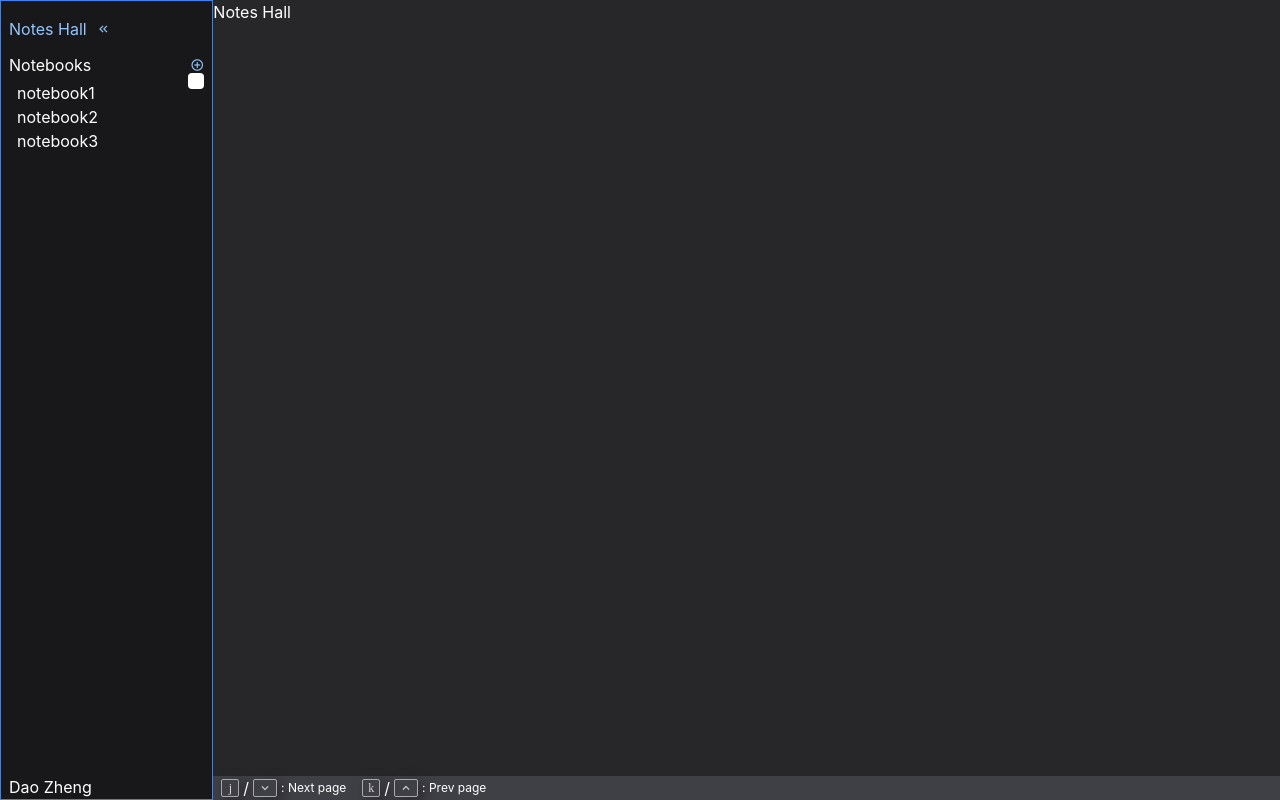
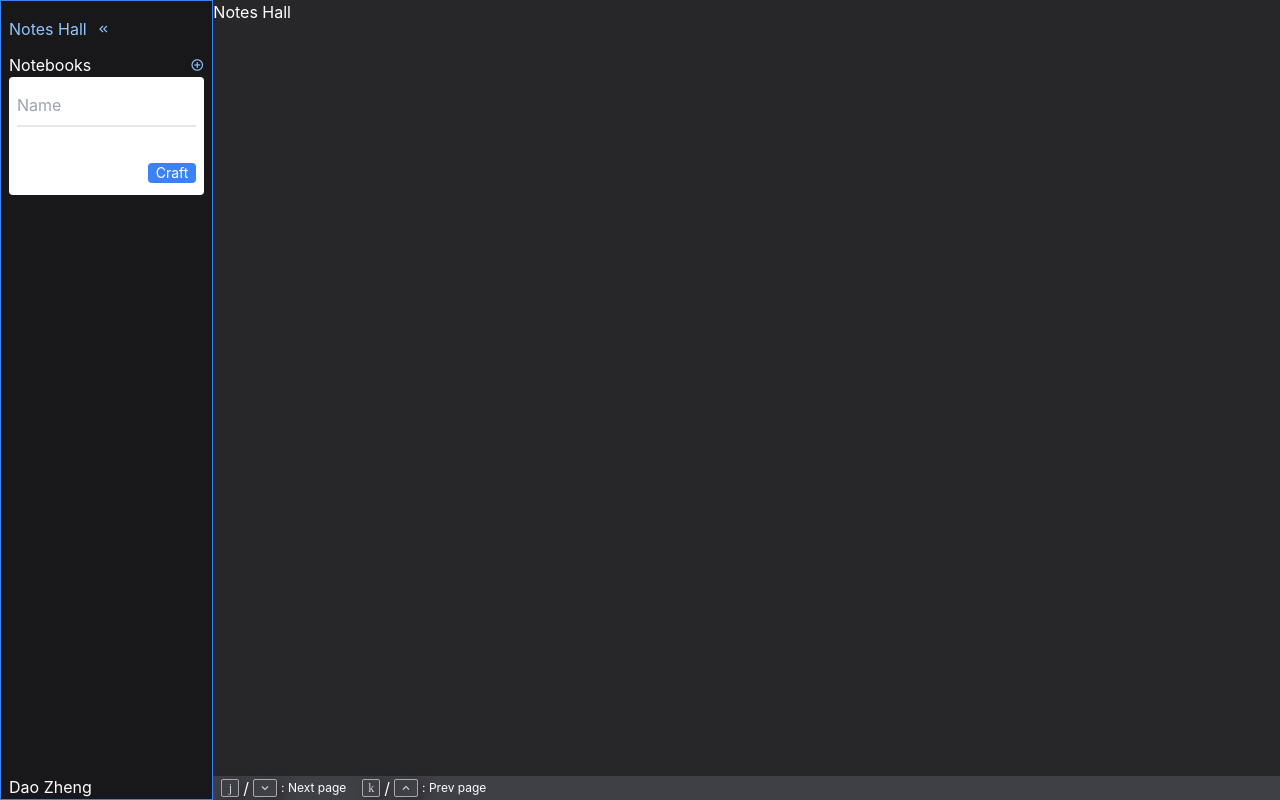
Before and after one commit to daoyzheng/notecraft, a React (Vite) app: page / in a window 1280 px wide. Both pictures are taken after a click on the icon "add_circle_outline". Built offline with nearby package versions, Linux system fonts and the light colour scheme.

Commit message:
Add notebook name input field in new notebook form

```diff
--- a/src/components/globalMenu/GlobalMenu.tsx
+++ b/src/components/globalMenu/GlobalMenu.tsx
@@ -88,7 +88,11 @@ const GlobalMenu = observer(() => {
     setShowNewNotebookForm(!showNewNotebookForm)
   }
   function handleNewNotebookBlur () {
-
+    setShowNewNotebookForm(false)
+  }
+  function handleCreateNewNotebook (data: INotebook) {
+    setShowNewNotebookForm(false)
+    console.log('data', data)
   }
   return (
     <div className="justify-between flex flex-col h-full">
@@ -114,6 +118,7 @@ const GlobalMenu = observer(() => {
             <NewNotebookForm
               onBlur={handleNewNotebookBlur}
               blurException={newNotebookFormRef}
+              onCreateNewNotebook={handleCreateNewNotebook}
             />
           }
         </div>
--- a/src/components/globalMenu/GlobalMenuItem.tsx
+++ b/src/components/globalMenu/GlobalMenuItem.tsx
@@ -12,7 +12,7 @@ const GlobalMenuItem: FC<Props> = ({className, children, isFocused, onClick}) =>
     onClick && onClick()
   }, [onClick])
   return (
-    <div className={`${className} flex flex-row items-center w-full gap-x-2`}>
+    <div className={`${className} flex flex-row items-center w-full gap-x-2 z-0`}>
       <div className={`${isFocused ? 'text-blue-300' : ''} cursor-pointer hover:text-blue-300`} onClick={handleOnClick}>
         {children}
       </div>
--- a/src/components/globalMenu/NewNotebookForm.tsx
+++ b/src/components/globalMenu/NewNotebookForm.tsx
@@ -1,17 +1,48 @@
 import { RefObject, useCallback } from "react"
+import useRegisterForm from "../../hooks/useRegisterForm"
+import { INotebook } from "../../interfaces/note"
 import Dialog from "../dialog/Dialog"
+import Input from "../input/Input"
 
 interface Props {
   onBlur: () => void
   blurException: RefObject<Element>
+  onCreateNewNotebook: (newNotebook: INotebook) => void
 }
-const NewNotebookForm = ({ onBlur, blurException }: Props) => {
+
+const defaultValue = {
+  id: null,
+  name: '',
+  createdAt: new Date().toISOString(),
+  parentNotebookId: null,
+  children: []
+}
+const NewNotebookForm = ({ onBlur, blurException, onCreateNewNotebook }: Props) => {
+  const [register, reset, handleSubmit, errors] = useRegisterForm<INotebook>({defaultValue})
   const handleDialogBlur = useCallback(() => {
     onBlur()
   },[onBlur])
+  const handleCreateNewNotebook = useCallback((data: INotebook) => {
+    onCreateNewNotebook && onCreateNewNotebook(data)
+    reset()
+  }, [onCreateNewNotebook])
+
   return (
-    <Dialog onBlur={handleDialogBlur} exception={blurException} className="absolute right-0 top-5">
-      <div className="bg-white rounded text-black p-2 h-fit" >
+    <Dialog onBlur={handleDialogBlur} exception={blurException} className="absolute left-0 top-6 z-10">
+      <div className="bg-white rounded text-black p-2 h-fit">
+        <form onSubmit={handleSubmit(data => handleCreateNewNotebook(data))}>
+          <Input register={register('name', {
+              required: 'Please enter a name for your notebook'
+            })}
+            placeholder="Name"
+            className="focus:outline-none border-b-2 py-2 bg-transparent w-full placeholder-gray-400 focus:placeholder-gray-400 w-52"
+            errorMessage={errors.name?.message}
+            autoFocus
+          />
+          <div className="flex justify-end mt-4 mb-1">
+            <button type="submit" className="bg-blue-500 text-white px-2 rounded text-sm hover:bg-blue-600">Craft</button>
+          </div>
+        </form>
       </div>
     </Dialog>
   )
--- a/src/components/notelist/NewNoteForm.tsx
+++ b/src/components/notelist/NewNoteForm.tsx
@@ -27,10 +27,10 @@ const NewNoteForm = ({ onBlur, onCreateNewNote, blurException }: Props) => {
     onBlur()
     reset()
   },[onBlur])
-  function handleCreateNewNote (data: INote) {
+  const handleCreateNewNote = useCallback((data: INote) => {
     onCreateNewNote && onCreateNewNote(data)
     reset()
-  }
+  }, [onCreateNewNote])
   return (
     <Dialog onBlur={handleDialogBlur} exception={blurException} className="absolute right-0 top-5">
       <div className="bg-white rounded text-black p-2 h-fit" >
```
